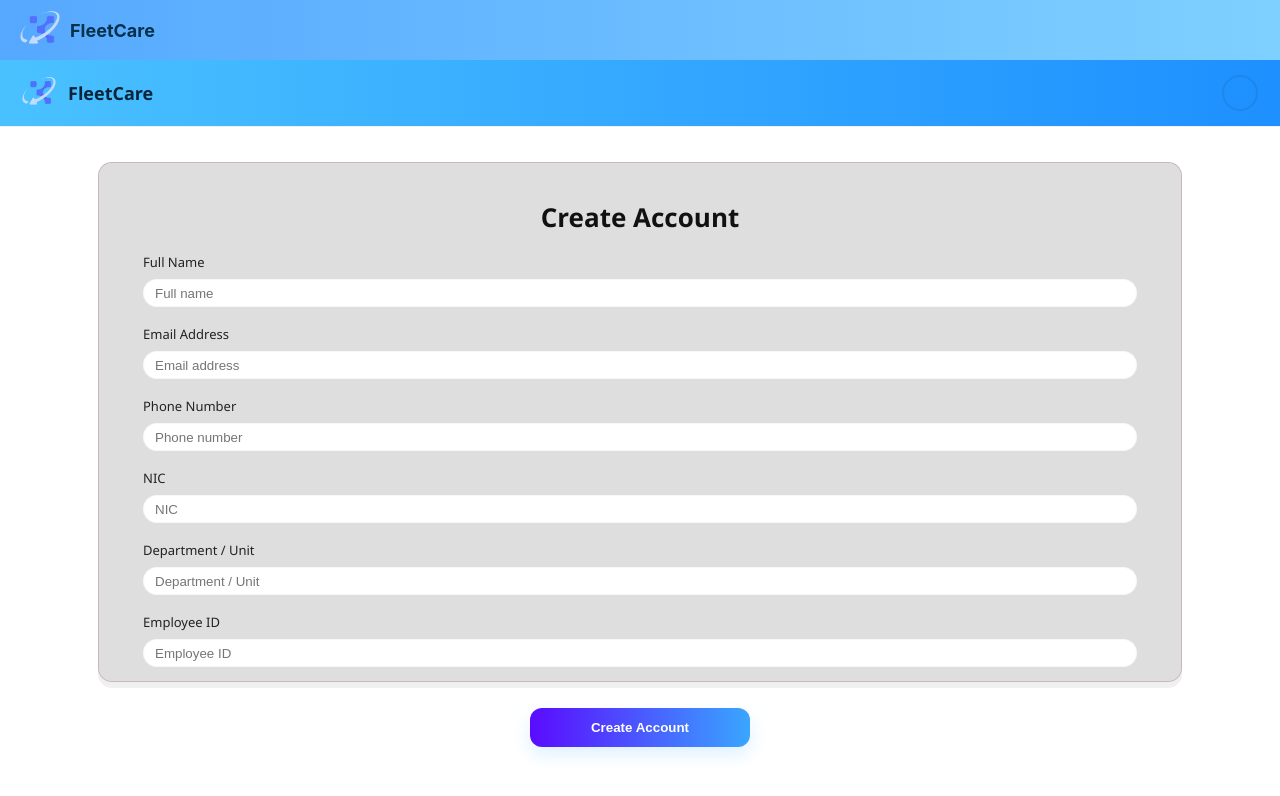
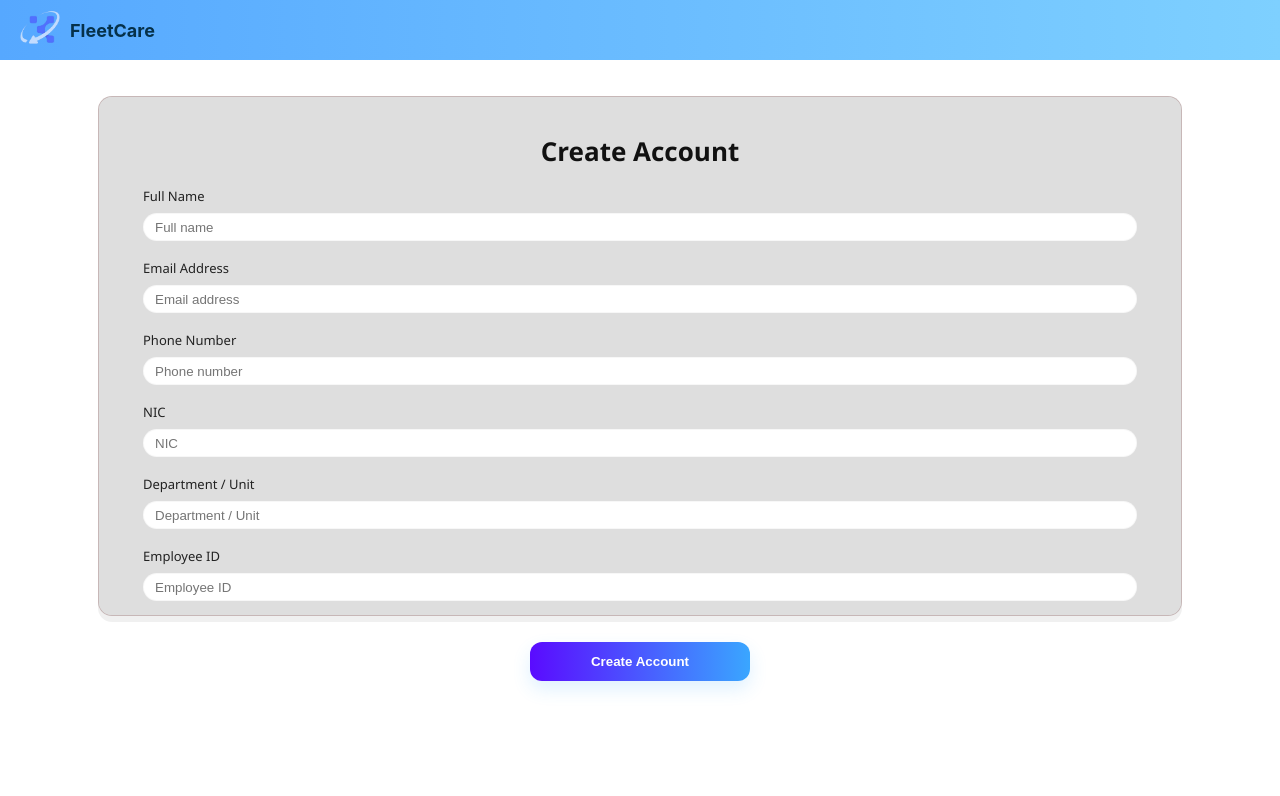
Before and after one commit to PBPerera/FleetCare, a React (Create React App) app: page /signup in a window 1280 px wide. Shown: the top 796 px of the page. Built offline with nearby package versions, Linux system fonts and the light colour scheme.

Commit message:
Save local changes before rebase

```diff
--- a/src/pages/Signup.jsx
+++ b/src/pages/Signup.jsx
@@ -53,13 +53,6 @@ export default function Signup() {
 
   return (
     <div className="signup-root">
-      <div className="lc-topbar">
-        <div className="lc-brand">
-          <div className="lc-logo" />
-          <div className="lc-brand-text">FleetCare</div>
-        </div>
-        <div className="lc-user-circle" />
-      </div>
 
       <main className="signup-main">
         <div className="signup-card-wrapper">
```
